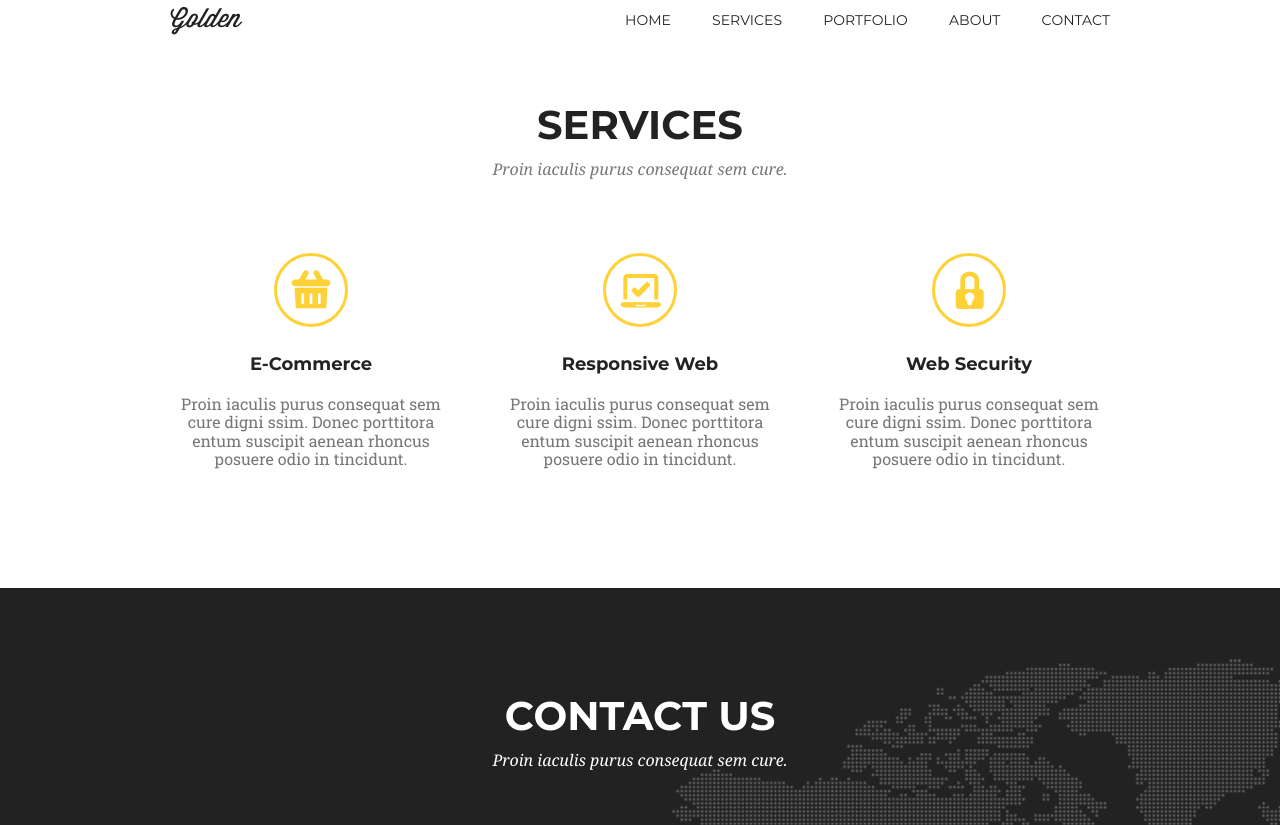
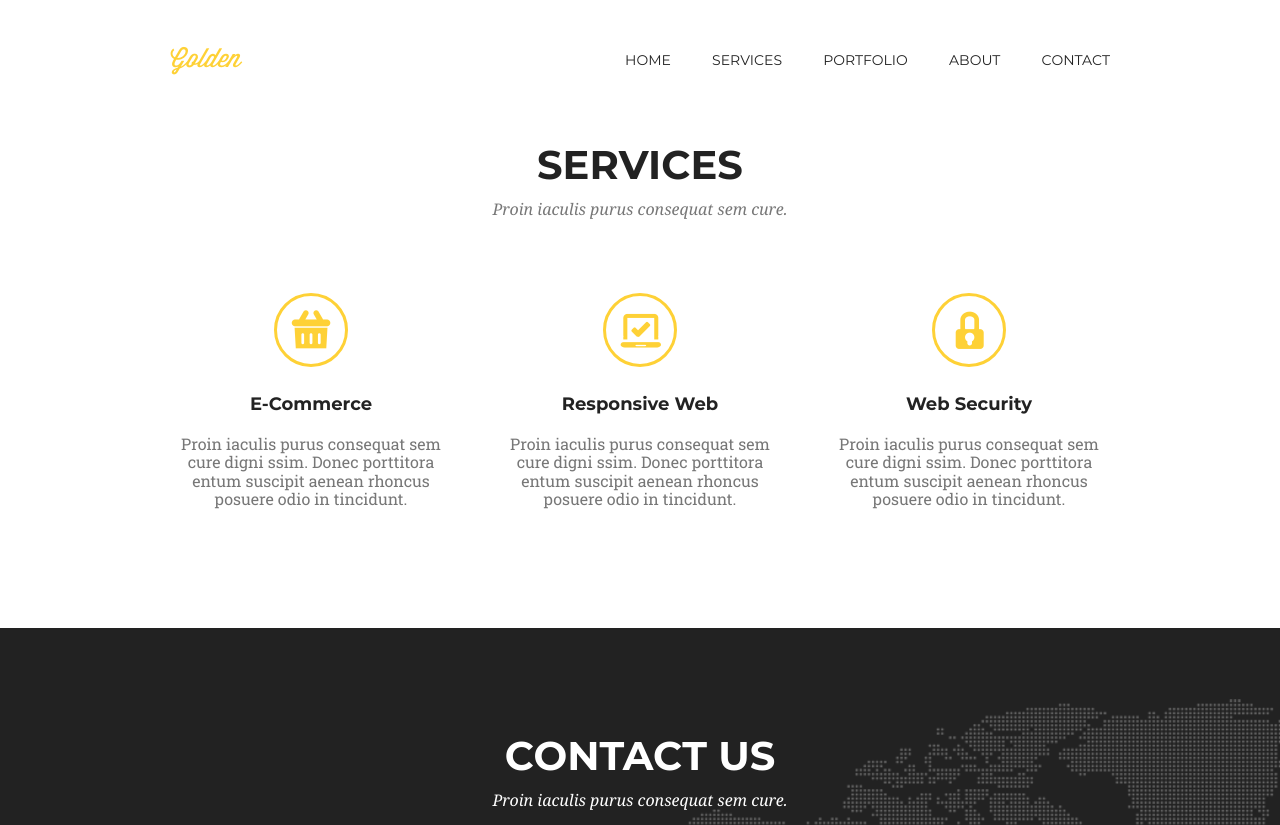
Before and after one commit to Vergilius88/Module-7, a plain HTML site: page index.html in a window 1280 px wide. Shown: the top 825 px of the page. Drawn offline with Linux system fonts and the light colour scheme.

Commit message:
indent navigation correction

```diff
--- a/styles/styles.css
+++ b/styles/styles.css
@@ -64,6 +64,7 @@ img {
 }
 
 .header-container {
+  padding-top: 40px;
   display: flex;
   min-height: 51%;
   justify-content: space-between;
@@ -81,15 +82,14 @@ img {
   font-size: 14px;
   line-height: 2.929;
 }
-.link-nav:hover,
-.logo:hover {
+.link-nav:hover {
   color: rgb(254, 209, 54);
 }
 .logo {
   font-family: "Wisdom Script Regular";
   font-weight: normal;
   font-size: 26px;
-  color: rgb(34, 34, 34);
+  color: rgb(254, 209, 54);
 }
 
 .services-section {
```
